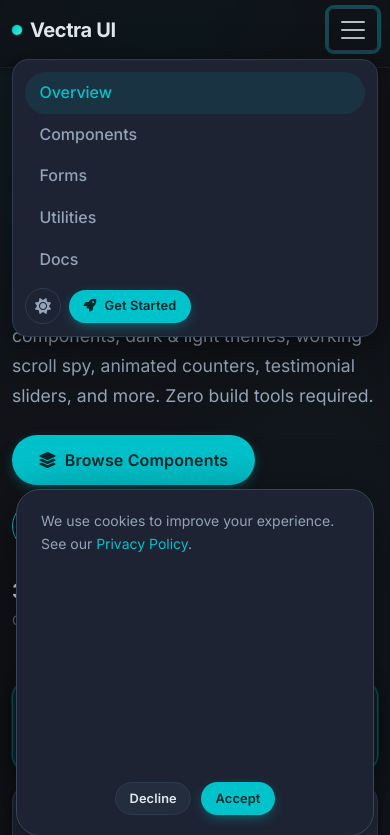
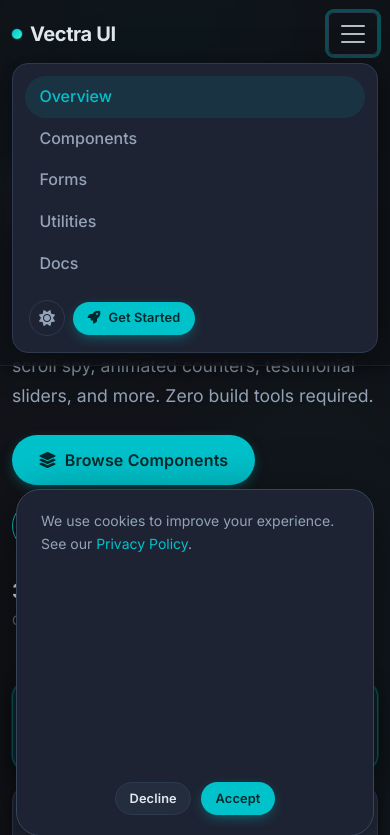
Before and after one commit to xttrust/Vectra-UI-KIT, a plain HTML site: page index.html in a window 390 px wide. Both pictures are taken after a click on the button "Toggle navigation". Shown: the top 835 px of the page. Drawn offline with nearby package versions, Linux system fonts and the light colour scheme.

Commit message:
fix: mobile navbar menu clipping on small screens
- Change .v-navbar height from fixed 68px to min-height so it can
  grow vertically when the Bootstrap collapse is open on mobile
- On <=991px: set height:auto, align-items:flex-start, add vertical
  padding so brand/toggler row renders correctly
- Ensure .navbar-collapse gets width:100% so it fills the container
  rather than overflowing the layout"

```diff
--- a/assets/css/vectra.css
+++ b/assets/css/vectra.css
@@ -348,7 +348,7 @@
   border-bottom: 1px solid rgba(255,255,255,.06);
   box-shadow: 0 1px 12px rgba(0,0,0,.4);
   transition: background var(--v-t-fast), box-shadow var(--v-t-fast);
-  height: var(--v-navbar-h);
+  min-height: var(--v-navbar-h);
 }
 .v-navbar.scrolled {
   background: rgba(17, 19, 24, .96);
@@ -1654,6 +1654,18 @@
    RESPONSIVE
    ────────────────────────────────────────────────────────── */
 @media (max-width: 991.98px) {
+  /* Allow navbar to grow vertically when the collapse is open */
+  .v-navbar {
+    height: auto;
+    align-items: flex-start;
+    padding-top: .75rem;
+    padding-bottom: .75rem;
+  }
+  .v-navbar > .container,
+  .v-navbar > .container-fluid {
+    flex-wrap: wrap;
+    align-items: center;
+  }
   .v-navbar .navbar-collapse {
     background: var(--v-surface);
     border: 1px solid var(--v-border);
@@ -1661,8 +1673,14 @@
     margin-top: .5rem;
     padding: .75rem;
     box-shadow: var(--v-shadow-lg);
+    width: 100%;
   }
   [data-theme="light"] .v-navbar .navbar-collapse { background: var(--v-surface); }
+
+  /* Right-side actions: keep them on the same row as the toggler */
+  .v-navbar .navbar-collapse .d-flex {
+    padding: .5rem .25rem .25rem;
+  }
 
   .v-hero { padding-bottom: 2.5rem; }
 }
```
